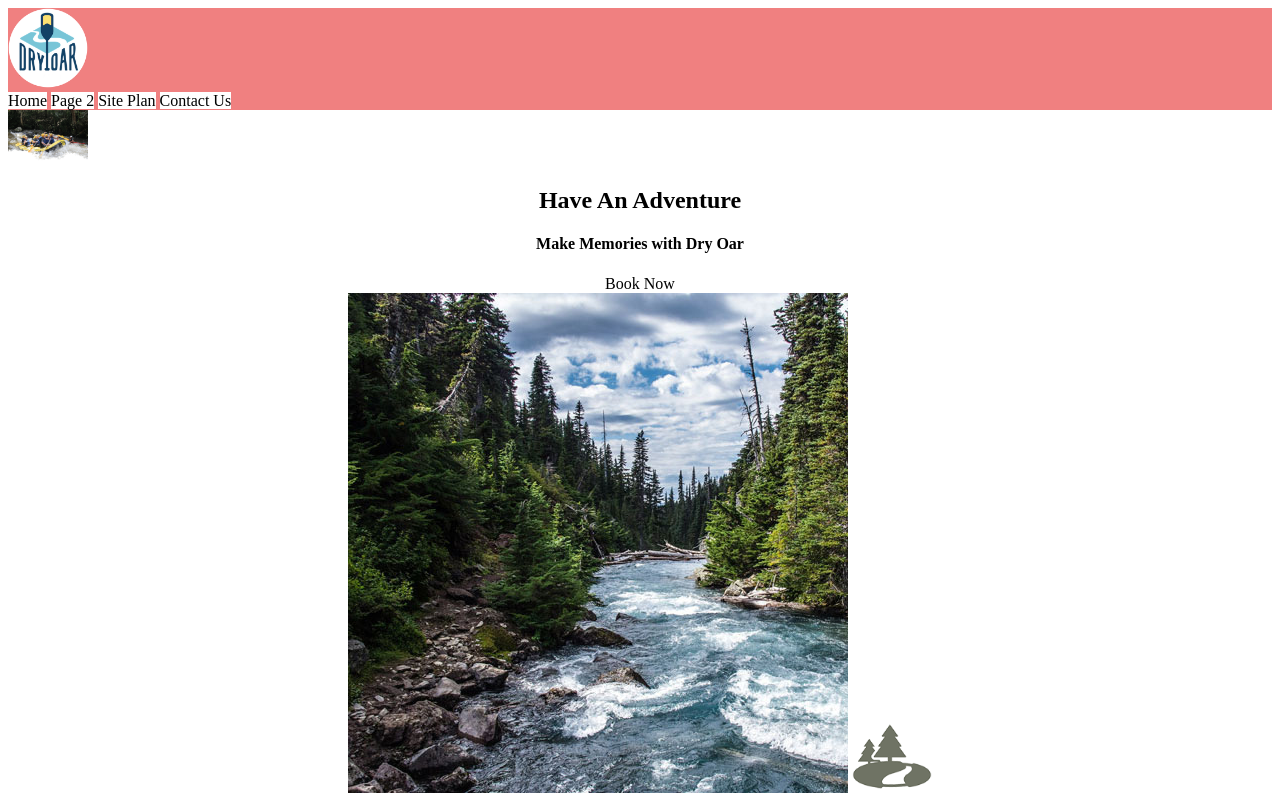
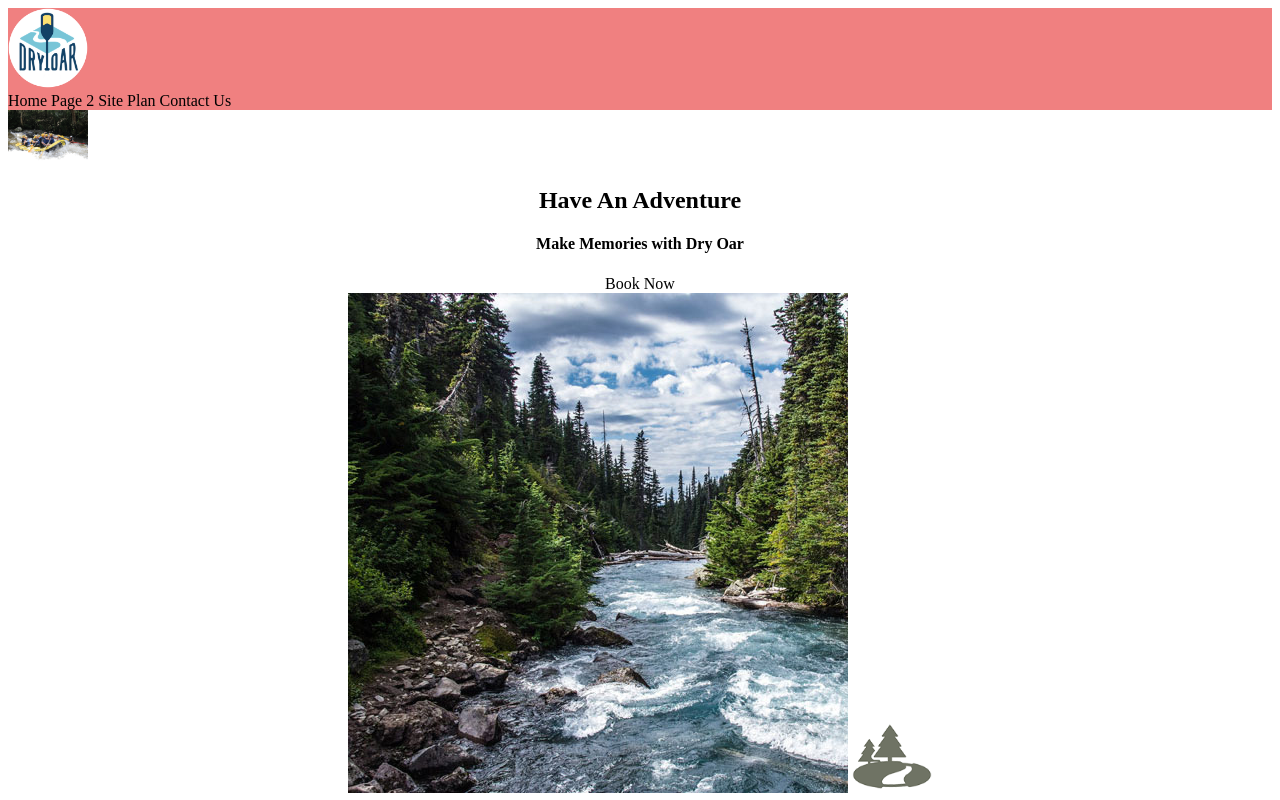
Before and after one commit to brycerose4/wdd130, a plain HTML site: page wwr/index.html in a window 1280 px wide. Shown: the top 800 px of the page. Drawn offline with Linux system fonts and the light colour scheme.

Commit message:
update on color

```diff
--- a/wwr/styles/style.css
+++ b/wwr/styles/style.css
@@ -1,12 +1,12 @@
 nav a {
     text-align: center;
-    background-color: white;
+    background-color: lightcoral;
     color: black;
     text-decoration: none;
 }
 nav a:hover{
     color: blueviolet;
-    background-color: white;
+    background-color: lightcoral;
 }
 .home-title {
     color: black;
```
